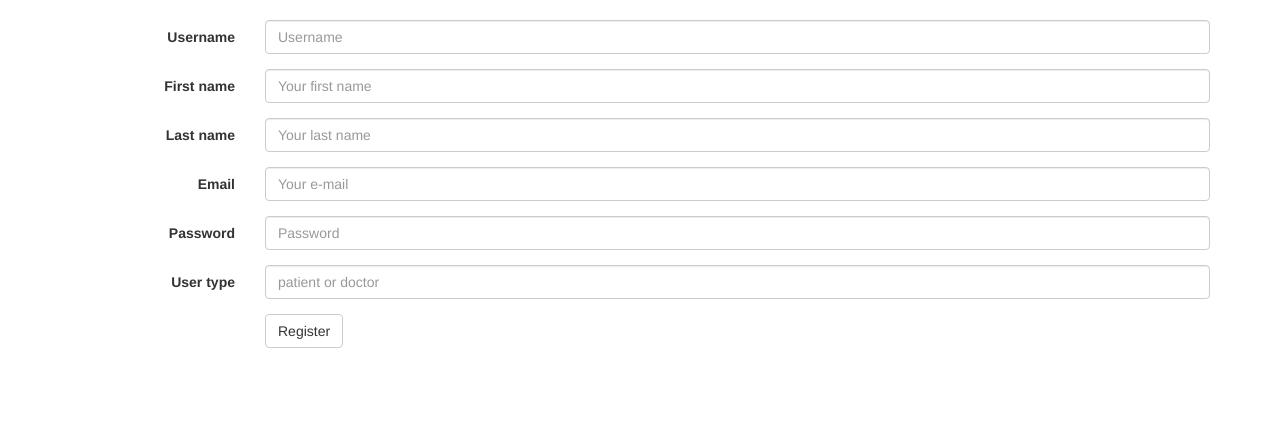
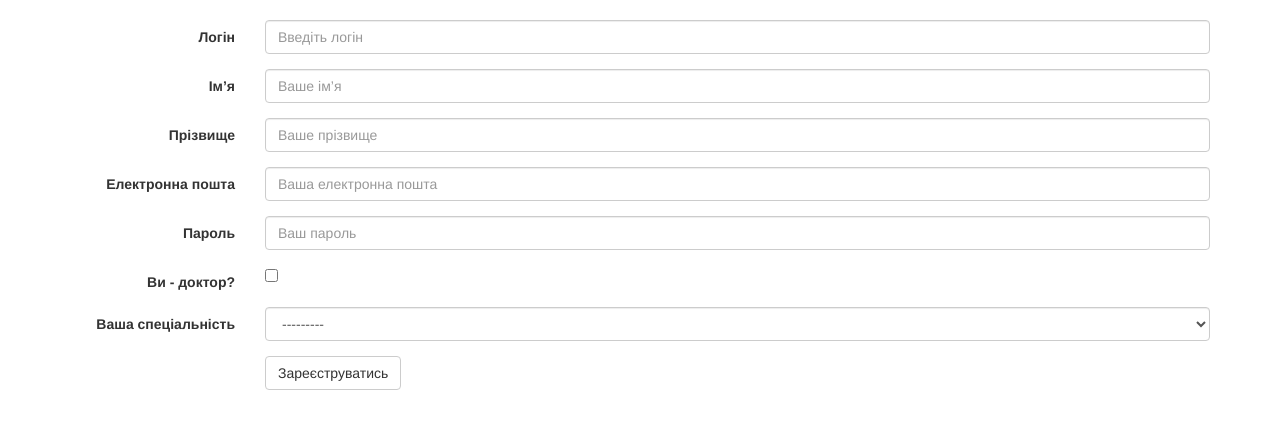
Before and after one commit to Cybran111/socialdoctor, a Django app: page /register/ in a window 1280 px wide. Shown: the part 52-481 px from the top of the page. Run offline with Django 3.2, Linux system fonts and the light colour scheme; some libraries are stand-ins or nearby versions.

Commit message:
Rewrited registration

```diff
--- a/social/forms.py
+++ b/social/forms.py
@@ -1,5 +1,7 @@
 from django import forms
 from django.contrib.auth.models import User
+from django.forms import Textarea, ModelChoiceField, Select
+from django.forms import ChoiceField
 from social.models import UserProfile, Feedback
 
 class SearchForm(forms.Form):
@@ -14,7 +16,8 @@ class UserForm(forms.ModelForm):
 class UserProfileForm(forms.ModelForm):
     class Meta:
         model = UserProfile
-        fields = ['user_type']
+        fields = ['doctor_type', 'is_doctor']
+        widgets = {'doctor_type': Select(choices=UserProfile.TYPE_CHOICES, attrs={'class': "form-control"})}
 
 
 class FeedbackForm(forms.ModelForm):
--- a/social/models.py
+++ b/social/models.py
@@ -1,3 +1,4 @@
+# coding=utf-8
 from django.contrib.auth.models import User
 from django.core.validators import MaxValueValidator, MinValueValidator
 from django.db import models
@@ -6,16 +7,21 @@ from django.db import models
 # Create your models here.
 class UserProfile(models.Model):
     TYPE_CHOICES = (
-        ("doctor", 'Doctor'),
-        ('patient', 'Patient'),
+        ("surgeon", 'хірург'),
+        ("pediatrician", "педіатр"),
+        ("therapist", "терапевт"),
+        ("dentist", "стоматолог"),
+        ("ophthalmologist", "офтальмолог"),
+        ("psychiatrist", "психіатр"),
     )
 
     user = models.OneToOneField(User)
+    is_doctor = models.BooleanField()
     following = models.ManyToManyField("self", symmetrical=False, blank=True)
     feedback = models.ManyToManyField("UserProfile", through="Feedback",
                                       through_fields=('author', 'estimated'),
                                       related_name="user_feedbacks")
-    user_type = models.TextField(choices=TYPE_CHOICES)
+    doctor_type = models.TextField(choices=TYPE_CHOICES, blank=True)
 
     def __unicode__(self):
         return self.user.username
--- a/social/views.py
+++ b/social/views.py
@@ -25,6 +25,9 @@ def register(request):
 
             userprofile = upf.save(commit=False)
             userprofile.user = user
+            if not userprofile.is_doctor and userprofile.doctor_type:
+                userprofile.doctor_type = ""
+
             userprofile.save()
 
             login(request, authenticate(username=uf.cleaned_data['username'], password=uf.cleaned_data['password']))
--- a/templates/registration/register.html
+++ b/templates/registration/register.html
@@ -8,58 +8,72 @@
           <div class="form-group">
 
             {{ userform.username.errors }}
-            <label for="{{ userform.username.id_for_label }}" class="col-sm-2 control-label">Username</label>
+            <label for="{{ userform.username.id_for_label }}" class="col-sm-2 control-label">Логін</label>
             <div class="col-sm-10">
-              <input name="user-{{ userform.username.name }}" type="text" class="form-control" id="{{ userform.username.id_for_label }}" placeholder="Username">
+              <input name="user-{{ userform.username.name }}" type="text" class="form-control" id="{{ userform.username.id_for_label }}" placeholder="Введіть логін">
             </div>
           </div>
 
           <div class="form-group">
             {{ userform.first_name.errors }}
-            <label for="{{ userform.first_name.id_for_label }}" class="col-sm-2 control-label">First name</label>
+            <label for="{{ userform.first_name.id_for_label }}" class="col-sm-2 control-label">Ім’я</label>
             <div class="col-sm-10">
-              <input name="user-{{ userform.first_name.name }}" type="text" class="form-control" id="{{ userform.first_name.id_for_label }}" placeholder="Your first name">
+              <input name="user-{{ userform.first_name.name }}" type="text" class="form-control" id="{{ userform.first_name.id_for_label }}" placeholder="Ваше ім’я">
             </div>
           </div>
 
             <div class="form-group">
 
             {{ userform.last_name.errors }}
-                <label for="{{ userform.last_name.id_for_label }}" class="col-sm-2 control-label">Last name</label>
+                <label for="{{ userform.last_name.id_for_label }}" class="col-sm-2 control-label">Прізвище</label>
                 <div class="col-sm-10">
-                  <input name="user-{{ userform.last_name.name }}" type="text" class="form-control" id="{{ userform.last_name.id_for_label }}" placeholder="Your last name">
+                  <input name="user-{{ userform.last_name.name }}" type="text" class="form-control" id="{{ userform.last_name.id_for_label }}" placeholder="Ваше прізвище">
                 </div>
               </div>
 
           <div class="form-group">
 
             {{ userform.email.errors }}
-            <label for="{{ userform.email.id_for_label }}" class="col-sm-2 control-label">Email</label>
-            <div class="col-sm-10">
-              <input name="user-{{ userform.email.name }}" type="email" class="form-control" id="{{ userform.email.id_for_label }}" placeholder="Your e-mail">
+            <label for="{{ userform.email.id_for_label }}" class="col-sm-2 control-label">Електронна пошта</label>            <div class="col-sm-10">
+              <input name="user-{{ userform.email.name }}" type="email" class="form-control" id="{{ userform.email.id_for_label }}" placeholder="Ваша електронна пошта">
             </div>
           </div>
 
           <div class="form-group">
 
             {{ userform.password.errors }}
-            <label for="{{ userform.password.id_for_label }}" class="col-sm-2 control-label">Password</label>
+            <label for="{{ userform.password.id_for_label }}" class="col-sm-2 control-label">Пароль</label>
             <div class="col-sm-10">
-              <input name="user-{{ userform.password.name }}" type="password" class="form-control" id="{{ userform.password.id_for_label }}" placeholder="Password">
+              <input name="user-{{ userform.password.name }}" type="password" class="form-control" id="{{ userform.password.id_for_label }}" placeholder="Ваш пароль">
             </div>
           </div>
 
           <div class="form-group">
-
-            {{ userprofileform.user_type.errors }}
-            <label for="{{ userprofileform.user_type.id_for_label }}" class="col-sm-2 control-label">User type</label>
-            <div class="col-sm-10">
-              <input name="userprofile-{{ userprofileform.user_type.name }}" type="text" class="form-control" id="{{ userprofileform.usertype.id_for_label }}" placeholder="patient or doctor">
-            </div>
+              <label for="{{ userprofileform.is_doctor.id_for_label }}" class="col-sm-2 control-label">Ви - доктор?</label>
+              <div class="col-sm-10">
+                {{ userprofileform.is_doctor }}
+              </div>
           </div>
           <div class="form-group">
+              <label for="{{ userprofileform.doctor_type.id_for_label }}" class="col-sm-2 control-label">Ваша спеціальність</label>
+              <div class="col-sm-10">
+            {{ userprofileform.doctor_type }}
+                  </div>
+          </div>
+{#          <div class="form-group">#}
+{##}
+{#            {{ userprofileform.user_type.errors }}#}
+{#            <label for="{{ userprofileform.user_type.id_for_label }}" class="col-sm-2 control-label">User type</label>#}
+{#            <div class="col-sm-10">#}
+{#              <input name="userprofile-{{ userprofileform.user_type.name }}" type="text" class="form-control" id="{{ userprofileform.usertype.id_for_label }}" placeholder="patient or doctor">#}
+{#            </div>#}
+{#          </div>#}
+
+
+
+          <div class="form-group">
             <div class="col-sm-offset-2 col-sm-10">
-              <input type="submit" class="btn btn-default" value="Register">
+              <input type="submit" class="btn btn-default" value="Зареєструватись">
             </div>
           </div>
 
```
Also changed, not shown: social/migrations/0002_auto_20150521_1506.py (added).
